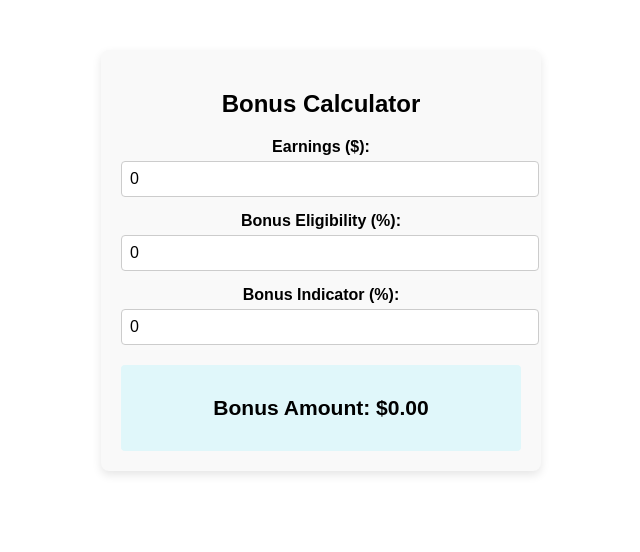
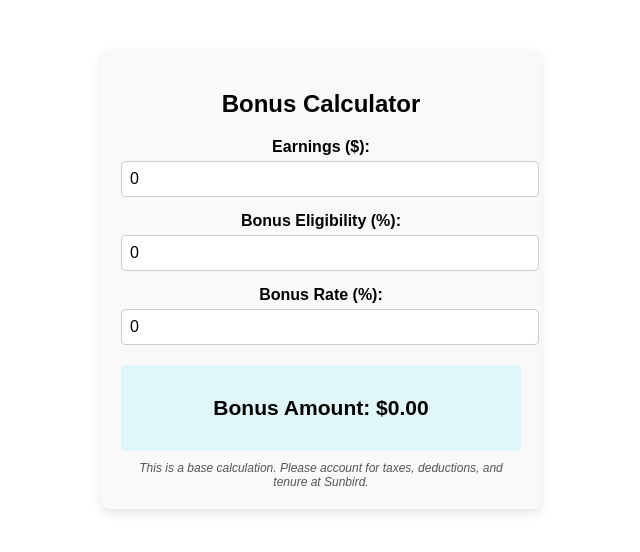
Before and after one commit to TravisAlanH/bonus, a React (Create React App) app: page / in a window 1280 px wide. Shown: the top 552 px of the page, without its empty margins (319-959 px from the left). Built offline with nearby package versions, Linux system fonts and the light colour scheme.

Commit message:
Update App.js

```diff
--- a/src/App.js
+++ b/src/App.js
@@ -25,11 +25,22 @@ function App() {
         <input type="number" value={bonusEligibility} onChange={(e) => setBonusEligibility(parseFloat(e.target.value) || 0)} />
       </div>
       <div className="input-group">
-        <label>Bonus Indicator (%):</label>
+        <label>Bonus Rate (%):</label>
         <input type="number" value={bonusIndicator} onChange={(e) => setBonusIndicator(parseFloat(e.target.value) || 0)} />
       </div>
       <div className="result">
         <h3>Bonus Amount: ${bonusAmount}</h3>
+      </div>
+      <div
+        id="note"
+        style={{
+          fontSize: "12px",
+          fontStyle: "italic",
+          color: "#555",
+          marginTop: "10px",
+        }}
+      >
+        This is a base calculation. Please account for taxes, deductions, and tenure at Sunbird.
       </div>
       <style>
         {`
```
